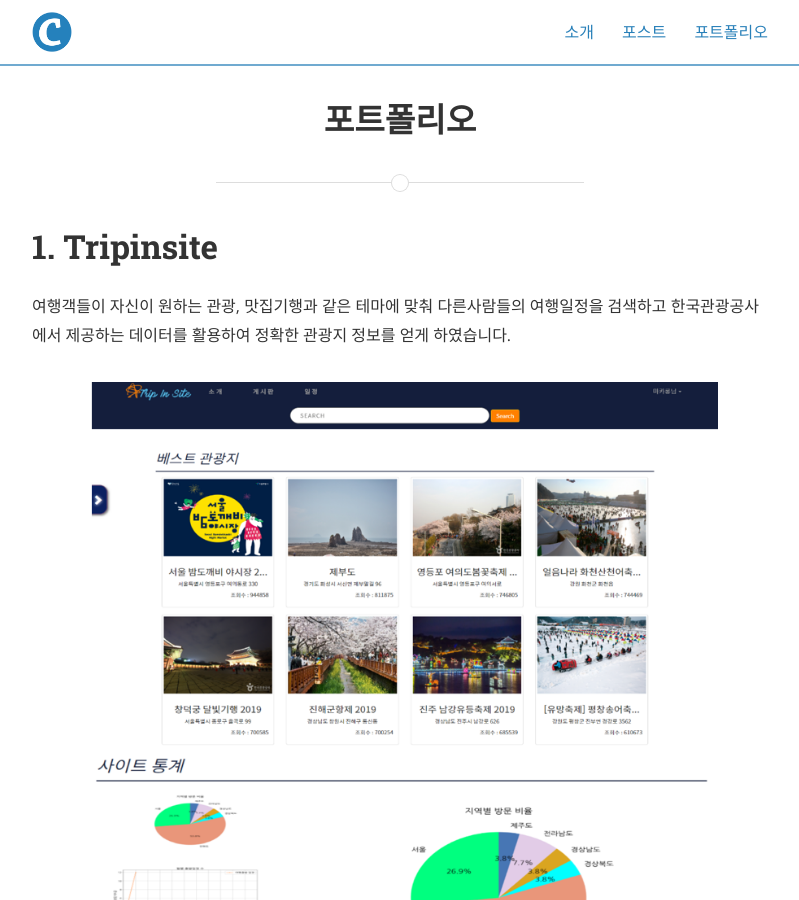
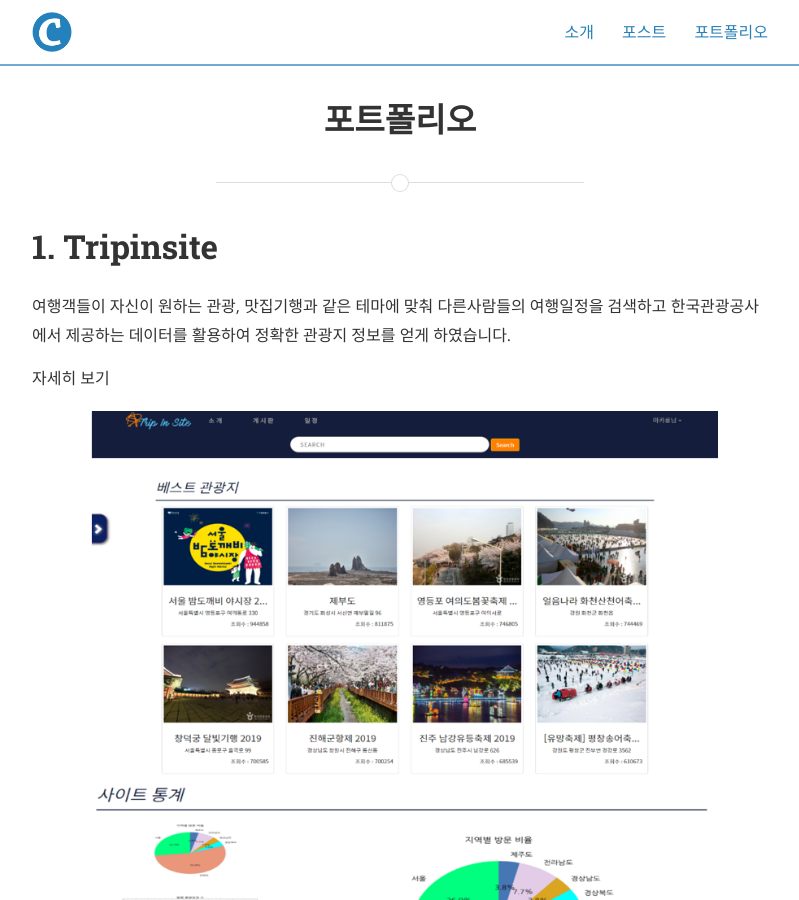
Before and after one commit to Aulelius/Aulelius.github.io, a Jekyll site: the page built from typography.md, in a window 1280 px wide and 900 px high. Shown: the whole window, without its empty margins (240-1039 px from the left). Built offline with Jekyll 4.4.1, drawn with Linux system fonts in a browser that asks for light colours; nearby versions of some CDN libraries.

Commit message:
Update typography.md

```diff
--- a/typography.md
+++ b/typography.md
@@ -8,6 +8,13 @@
 <h1>1. Tripinsite</h1>
 <p>
 여행객들이 자신이 원하는 관광, 맛집기행과 같은 테마에 맞춰 다른사람들의 여행일정을 검색하고 한국관광공사에서 제공하는 데이터를 활용하여 정확한 관광지 정보를 얻게 하였습니다.</p>
+<div class="mix react" data-my-order="1" style="display: inline-block;" data-bound>
+<div>
+  <div class="card"></div>
+  <div class="text"></div>
+  <div class="button" id="tripinsite">자세히 보기</div>
+  </div>
+  </div>
 <img src="/assets/portfolio_img2.jpg" />
 <img src="/assets/portfolio_img1.jpg" />
 <h1>2. 환산취득가액 계산기</h1>
```
